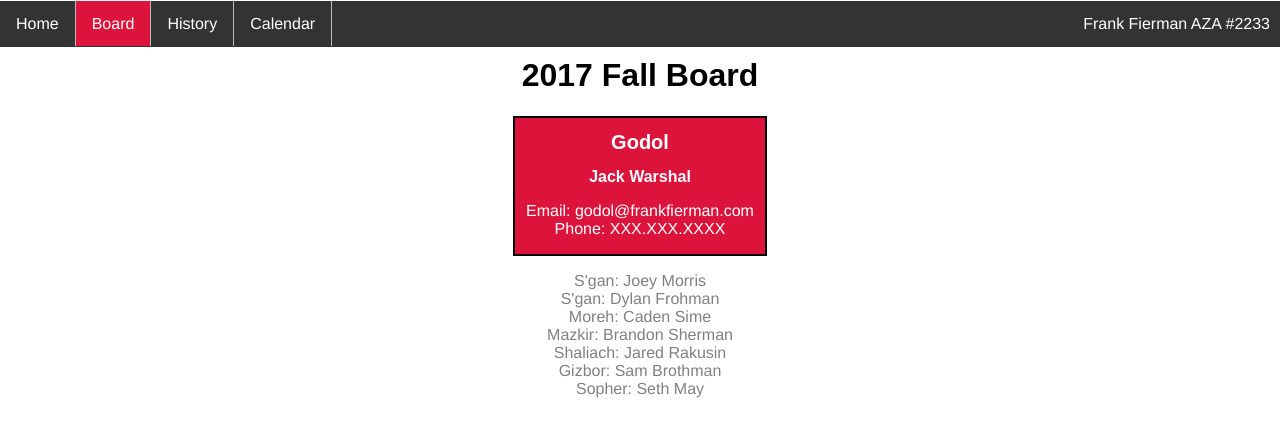
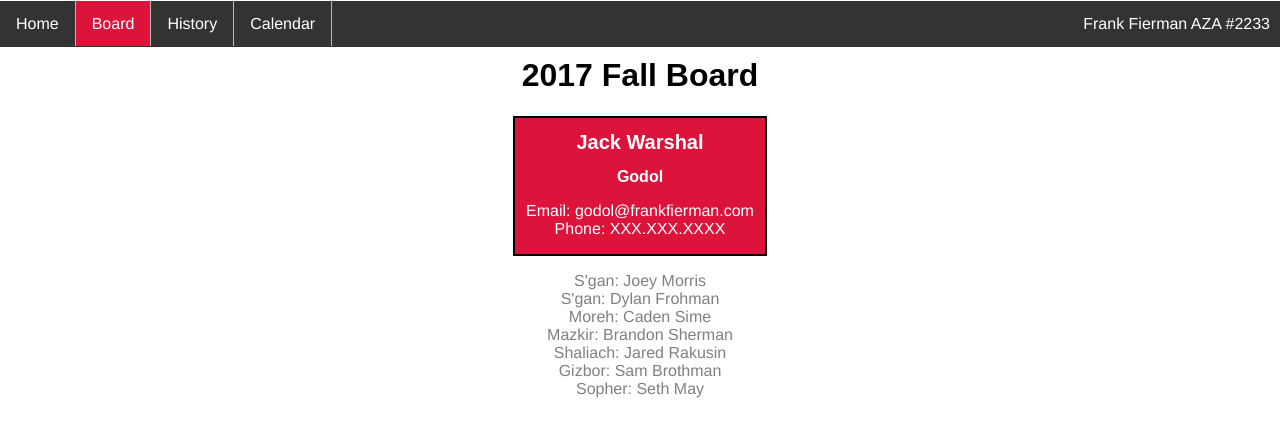
Before and after one commit to fiermanmazkir/fiermanmazkir.github.io, a Jekyll site: the page built from board/index.md, in a window 1280 px wide. Shown: the top 437 px of the page. Built offline with Jekyll 4.4.1, drawn with Linux system fonts in a browser that asks for light colours.

Commit message:
Update index.md

```diff
--- a/board/index.md
+++ b/board/index.md
@@ -10,8 +10,8 @@ cat: board
 </h1>
 
 <div class="godol-board">
-         <h1 class="godol-board">Godol</h1>
-	 <h2 class="godol-board">Jack Warshal</h2>
+         <h1 class="godol-board">Jack Warshal</h1>
+	 <h2 class="godol-board">Godol</h2>
 	 <p class="godol-board">Email: godol@frankfierman.com<br>
 	 Phone: XXX.XXX.XXXX</p>
 </div>
```
